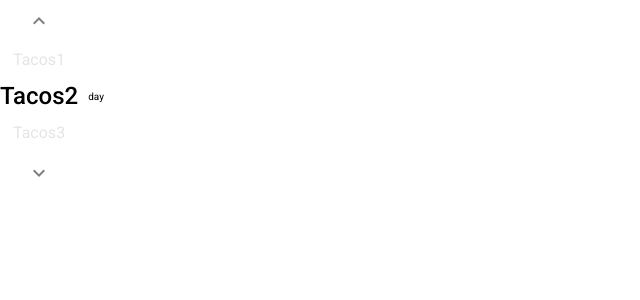
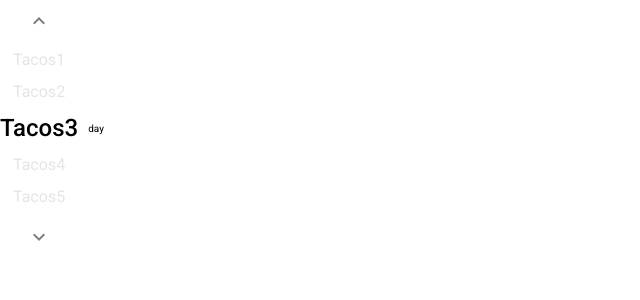
Before and after one commit to devByGelu/collude-wheel-picker, an Angular app: page / in a window 1280 px wide. Shown: the top 300 px of the page, without its empty margins (0-640 px from the left). Built offline with nearby package versions, Linux system fonts and the light colour scheme.

Commit message:
support for skipping

```diff
--- a/src/app/app.component.ts
+++ b/src/app/app.component.ts
@@ -16,7 +16,7 @@ export class AppComponent {
   ];
   unit = 'day';
   title = 'wheel-picker';
-  windowLength = 3;
+  windowLength = 5;
 
   selectedChanged(selected: Option) {
     console.log(selected);
--- a/src/app/wheelpicker/wheelpicker.component.html
+++ b/src/app/wheelpicker/wheelpicker.component.html
@@ -13,6 +13,7 @@
         *ngFor="let w of showWindow; let i = index"
         [value]="options[w].viewValue"
         [isSelected]="i === selected"
+        (click)="handleSkip(i)"
       >
       </app-wheelpicker-option>
     </div>
--- a/src/app/wheelpicker/wheelpicker.component.ts
+++ b/src/app/wheelpicker/wheelpicker.component.ts
@@ -24,15 +24,40 @@ export class WheelpickerComponent implements OnInit {
     this.selected = Math.round((this.showWindow.length - 1) / 2);
   }
 
+  goUp(n: number) {
+    for (let i = 0; i < n; i++) {
+      const removed = this.options.pop();
+      this.options = [removed as Option, ...this.options];
+    }
+  }
+  goDown(n: number) {
+    for (let i = 0; i < n; i++) {
+      const removed = this.options.shift();
+      this.options = [...this.options, removed as Option];
+    }
+  }
+
+  // When user clicks an option, he intends to skip to that option
+  handleSkip(to: number) {
+    const validSkip = to !== this.selected;
+    if (validSkip) {
+      const skippingDown = to > this.selected;
+      if (skippingDown) {
+        this.goDown(to - this.selected);
+      } else {
+        this.goUp(this.selected - to);
+      }
+    }
+    this.handleNewSelectedEvent.emit(this.options[this.selected]);
+  }
+
   handleClickUpBtn() {
-    const removed = this.options.shift();
-    this.options = [...this.options, removed as Option];
+    this.goUp(1);
     this.handleNewSelectedEvent.emit(this.options[this.selected]);
   }
 
   handleClickDownBtn() {
-    const removed = this.options.pop();
-    this.options = [removed as Option, ...this.options];
+    this.goDown(1);
     this.handleNewSelectedEvent.emit(this.options[this.selected]);
   }
 
```
